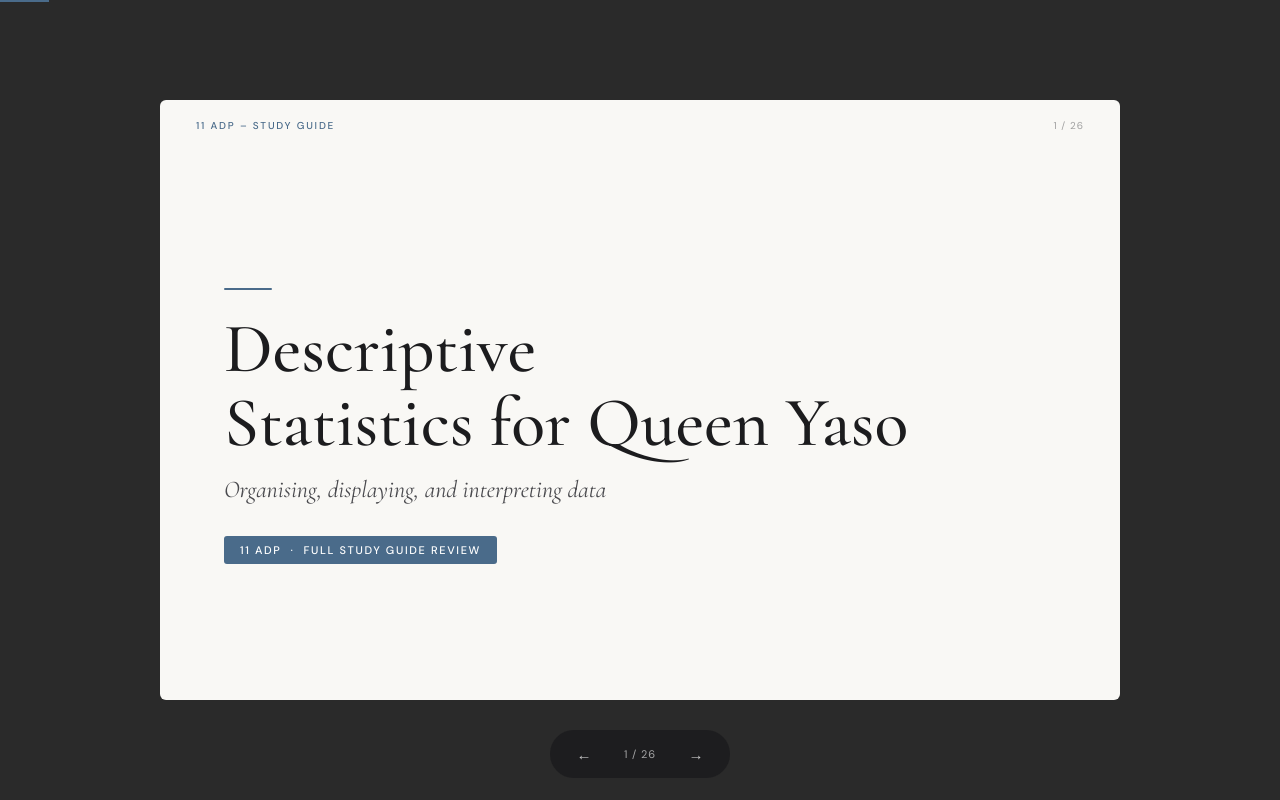
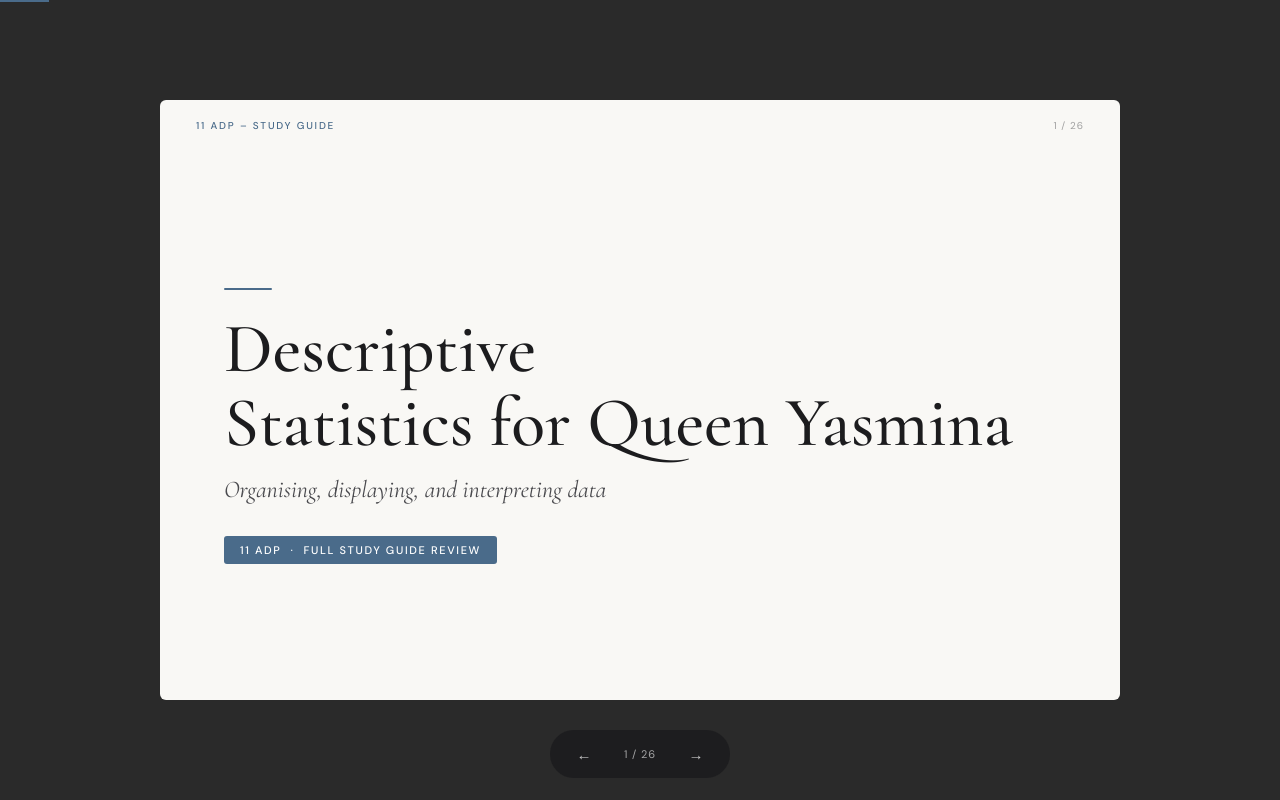
Before and after one commit to AliFarhatt/Descriptive_Statistics, a plain HTML site: page index.html in a window 1280 px wide. Drawn offline with nearby package versions, Linux system fonts and the light colour scheme.

Commit message:
Update index.html

```diff
--- a/index.html
+++ b/index.html
@@ -495,7 +495,7 @@
   </div>
   <div class="slide-body">
     <div class="rule-line"></div>
-    <div class="mega-title">Descriptive<br>Statistics for Queen Yaso</div>
+    <div class="mega-title">Descriptive<br>Statistics for Queen Yasmina</div>
     <div class="mega-subtitle">Organising, displaying, and interpreting data</div>
     <div class="title-badge">11 ADP &nbsp;·&nbsp; Full Study Guide Review</div>
   </div>
```
